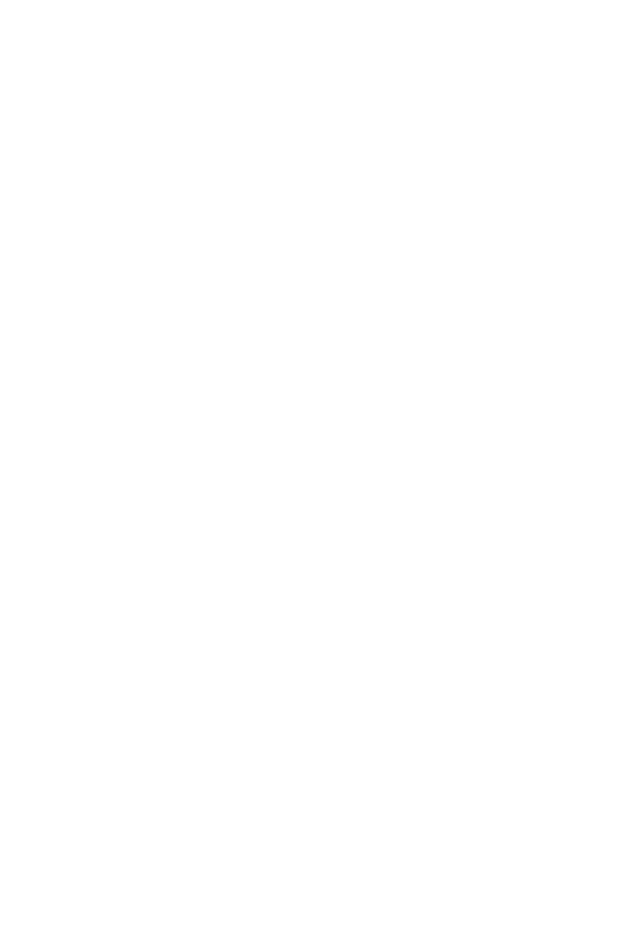
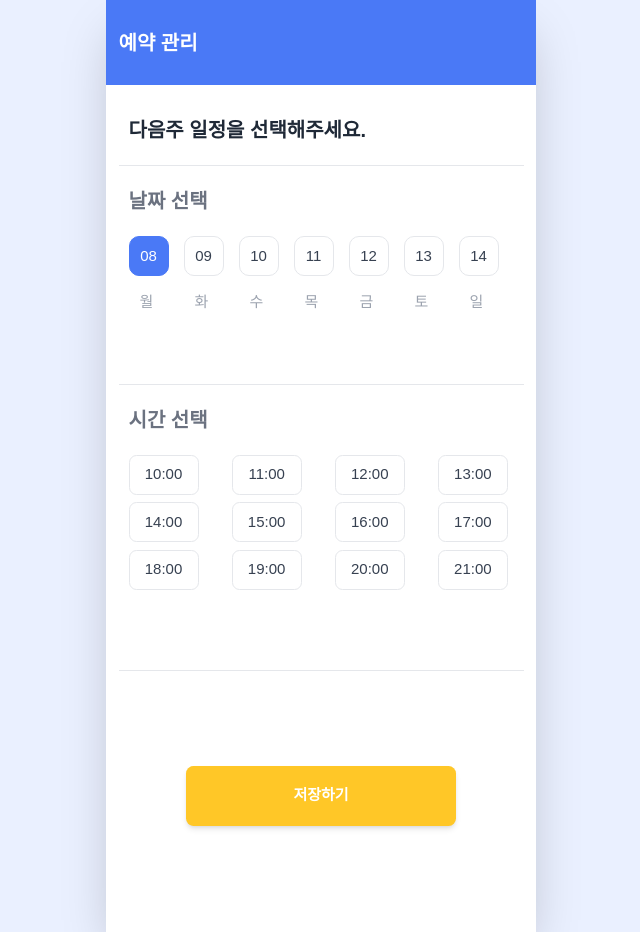
Before and after one commit to KB-hackathon-JGDL/frontend, a Vue app: page /mentor/1/schedule in a window 1280 px wide. Before the commit this address had no page. Shown: the whole page, without its empty margins (319-959 px from the left). Before the commit the page ends 800 px from the top, so only its background shows below. Built offline with nearby package versions, Linux system fonts and the light colour scheme; a web font is replaced by a local one.

Commit message:
feat: 멘토 스케줄 관리

```diff
--- /dev/null
+++ b/src/api/mentor.ts
@@ -0,0 +1,18 @@
+import http from './http'
+
+export type AvailabilityWindow = { date: string; times: string[] }
+export type AvailabilityPayload = {
+  mentorId: string
+  timezone: string
+  windows: AvailabilityWindow[]
+}
+
+export async function fetchAvailability(mentorId: string) {
+  const { data } = await http.get(`/mentors/${mentorId}/availability`)
+  return data as { windows: AvailabilityWindow[] } | null
+}
+
+export async function saveAvailability(mentorId: string, payload: AvailabilityPayload) {
+  const { data } = await http.put(`/mentors/${mentorId}/availability`, payload)
+  return data
+}
--- a/src/components/home/SupportPreview.vue
+++ b/src/components/home/SupportPreview.vue
@@ -14,7 +14,7 @@
         전체보기
       </button>
     </div>
-    <div class="flex gap-3 flex-row-reverse">
+    <div class="flex gap-3 flex-row">
      <SupportCard v-for="it in items" :key="it.id" :item="it" />
     </div>
   </section>
--- /dev/null
+++ b/src/components/modal/ScheduleModal.vue
@@ -0,0 +1,59 @@
+<script setup lang="ts">
+import { useRouter } from 'vue-router'
+
+const props = defineProps<{ show: boolean }>()
+const emit  = defineEmits<{ (e:'close'): void; (e:'goHome'): void }>()
+
+const router = useRouter()
+
+function goHome() {
+  emit('goHome')
+  router.push('/home')
+}
+</script>
+
+
+<template>
+  <Teleport to="body">
+    <transition name="fade">
+      <div
+        v-if="show"
+        class="fixed inset-0 z-[60] grid place-items-center bg-black/50 backdrop-blur-[2px]"
+        role="dialog" aria-modal="true"
+        @click.self="emit('close')"
+      >
+        <transition name="pop">
+          <div class="w-[85%] max-w-[420px] rounded-2xl bg-white shadow-xl overflow-hidden">
+            <div class="px-6 pt-14 pb-2">
+              <h3 class="w-full text-center text-[20px] font-regualer text-gray-900">
+                저장 완료 되었습니다!
+              </h3>
+            </div>
+
+            <div v-if="$slots.default" class="px-6 py-3">
+              <slot />
+            </div>
+
+            <div class="px-6 pt-8 pb-14 flex justify-center">
+              <slot name="actions">
+                <button
+                  class="h-20 px-20 rounded-lg bg-[#7BA7FD] text-white text-[14px] font-semibold hover:brightness-95"
+                  @click="goHome"
+                >
+                  확인
+                </button>
+              </slot>
+            </div>
+          </div>
+        </transition>
+      </div>
+    </transition>
+  </Teleport>
+</template>
+
+<style scoped>
+.fade-enter-active,.fade-leave-active{transition:opacity .18s ease}
+.fade-enter-from,.fade-leave-to{opacity:0}
+.pop-enter-active,.pop-leave-active{transition:transform .18s ease,opacity .18s ease}
+.pop-enter-from,.pop-leave-to{transform:scale(.97);opacity:0}
+</style>
--- a/src/router/index.ts
+++ b/src/router/index.ts
@@ -79,6 +79,11 @@
   name: 'Login',
   component: () => import('@/views/auth/LoginView.vue'),
 },
+  {
+    path: '/mentor/:id/schedule',
+    name: 'mentor-schedule',
+    component: () => import('@/views/mentor/MentorScheduleView.vue'),
+  },
 
 ]
 
--- /dev/null
+++ b/src/stores/useAvailability.ts
@@ -0,0 +1,48 @@
+import { defineStore } from 'pinia'
+import { ref } from 'vue'
+import { fetchAvailability, saveAvailability, type AvailabilityPayload } from '@/api/mentor'
+
+export const useAvailabilityStore = defineStore('availability', () => {
+  const map = ref<Record<string, Set<string>>>({})
+
+  function ensure(dateKey: string) {
+    if (!map.value[dateKey]) map.value[dateKey] = new Set<string>()
+  }
+
+  function toggle(dateKey: string, time: string) {
+    ensure(dateKey)
+    const s = map.value[dateKey]
+    s.has(time) ? s.delete(time) : s.add(time)
+    map.value = { ...map.value }
+  }
+
+  function timesOf(dateKey: string) {
+    ensure(dateKey)
+    return map.value[dateKey]
+  }
+
+  function setFromBackend(windows: { date: string; times: string[] }[]) {
+    const m: Record<string, Set<string>> = {}
+    for (const w of windows) m[w.date] = new Set(w.times)
+    map.value = m
+  }
+
+  function toPayload(mentorId: string): AvailabilityPayload {
+    const windows = Object.entries(map.value)
+      .filter(([_, set]) => set.size > 0)
+      .map(([date, set]) => ({ date, times: Array.from(set).sort() }))
+    return { mentorId, timezone: 'Asia/Seoul', windows }
+  }
+
+  async function load(mentorId: string) {
+    const data = await fetchAvailability(mentorId)
+    if (data?.windows) setFromBackend(data.windows)
+  }
+
+  async function save(mentorId: string) {
+    const payload = toPayload(mentorId)
+    return await saveAvailability(mentorId, payload)
+  }
+
+  return { map, toggle, timesOf, setFromBackend, toPayload, load, save }
+})
--- /dev/null
+++ b/src/views/mentor/MentorScheduleView.vue
@@ -0,0 +1,146 @@
+<script setup lang="ts">
+import { computed, onMounted, ref } from 'vue'
+import { useRoute } from 'vue-router'
+import ScheduleModal from '@/components/modal/ScheduleModal.vue'
+
+const route = useRoute()
+const mentorId = String(route.params.id || 'M-01')
+
+const WEEK = ['일','월','화','수','목','금','토']
+function fmt(d: Date) {
+  const yyyy = d.getFullYear()
+  const mm = String(d.getMonth() + 1).padStart(2, '0')
+  const dd = String(d.getDate()).padStart(2, '0')
+  return { key: `${yyyy}-${mm}-${dd}`, dd, wk: WEEK[d.getDay()] }
+}
+
+const now = new Date()
+const day = now.getDay()
+const delta = ((8 - day) % 7) || 7
+const start = new Date(now)
+start.setDate(now.getDate() + delta)
+
+const days = Array.from({ length: 7 }, (_, i) => {
+  const d = new Date(start)
+  d.setDate(start.getDate() + i)
+  const f = fmt(d)
+  return { key: f.key, label: f.dd, week: f.wk }
+})
+
+const TIMES = ['10:00','11:00','12:00','13:00','14:00','15:00','16:00','17:00','18:00','19:00','20:00','21:00']
+
+const selectedDateKey = ref(days[0].key)
+const selectedMap = ref<Record<string, Set<string>>>({})
+
+function ensure(dateKey: string) {
+  if (!selectedMap.value[dateKey]) selectedMap.value[dateKey] = new Set<string>()
+}
+
+const selectedTimesOfDay = computed(() => {
+  ensure(selectedDateKey.value)
+  return selectedMap.value[selectedDateKey.value]
+})
+
+function toggle(t: string) {
+  ensure(selectedDateKey.value)
+  const set = selectedMap.value[selectedDateKey.value]
+  set.has(t) ? set.delete(t) : set.add(t)
+  selectedMap.value = { ...selectedMap.value }
+}
+
+function save() {
+  const payload = Object.entries(selectedMap.value).map(([date, set]) => ({
+    date,
+    times: Array.from(set).sort()
+  }))
+  localStorage.setItem(`mentorAvailability:${mentorId}`, JSON.stringify(payload))
+  alert('저장되었습니다.')
+}
+
+/* 모달 연결 */
+const showScheduleModal = ref(false)
+const timesArray = computed(() => Array.from(selectedTimesOfDay.value))
+function openScheduleModal() { showScheduleModal.value = true }
+function closeScheduleModal() { showScheduleModal.value = false }
+function confirmScheduleModal() {
+  save()
+  closeScheduleModal()
+}
+</script>
+
+<template>
+  <div class="min-h-dvh grid place-items-center bg-[#EAF0FF]">
+    <div class="relative w-[430px] h-[932px] shadow-2xl overflow-hidden bg-[#4A79F6]">
+      <header class="h-[85px] px-5 flex items-center text-white">
+        <p class="text-[20px] font-semibold">예약 관리</p>
+      </header>
+
+      <main class="absolute inset-x-0 bottom-0 top-[85px] bg-white overflow-y-auto">
+        <div class="px-5 py-6">
+          <p class="text-[20px] font-semibold text-gray-800 mb-[20px] mt-[15px] ml-[10px]">다음주 일정을 선택해주세요.</p>
+
+          <div class="border-t border-gray-200 pt-4">
+            <p class="text-[20px] font-semibold text-gray-500 mt-[10px] mb-[20px] ml-[10px]">날짜 선택</p>
+
+            <div class="flex gap-2 overflow-x-auto pb-2">
+              <button
+                v-for="d in days" :key="d.key"
+                @click="selectedDateKey = d.key"
+                :class="[
+                  'w-[40px] h-[40px] rounded-[10px] border grid place-items-center shrink-0 text-[15px] ml-[10px]',
+                  selectedDateKey === d.key
+                    ? 'bg-[#4A79F6] text-white border-[#4A79F6]'
+                    : 'bg-white text-gray-700 border-gray-200'
+                ]"
+                :title="`${d.key} (${d.week})`"
+              >
+                {{ d.label }}
+              </button>
+            </div>
+
+            <div class="mt-1 flex gap-2 overflow-x-auto px-1 text-gray-400 text-[15px] mt-[10px] ml-[10px] gap-[25px]">
+              <span
+                v-for="d in days" :key="d.key"
+                class="w-12 text-center shrink-0 tracking-tighter"
+              >
+                {{ d.week }}
+              </span>
+            </div>
+          </div>
+
+          <div class="border-t border-gray-200 pt-4 mt-[70px]">
+            <p class="text-[20px] font-semibold text-gray-500 mt-[10px] mb-[20px] ml-[10px]">시간 선택</p>
+            <div class="grid grid-cols-4 gap-3">
+              <button
+                v-for="t in TIMES" :key="t"
+                @click="toggle(t)"
+                :class="[
+                  'w-[70px] h-[40px] rounded-xl border text-[15px] ml-[10px]',
+                  selectedTimesOfDay.has(t) ? 'bg-[#FFBD01] text-white border-[#FFBD01] font-semibold' : 'bg-white text-gray-700 border-gray-200'
+                ]"
+              >
+                {{ t }}
+              </button>
+            </div>
+          </div>
+
+          <div class="mt-[80px] border-t border-gray-200 pt-6 flex justify-center">
+            <button
+              class="w-[270px] h-[60px] mt-[80px] rounded-xl bg-[#FFC727] text-[15px] text-white font-semibold shadow-md active:scale-[0.99]"
+              @click="openScheduleModal"
+            >
+              저장하기
+            </button>
+          </div>
+        </div>
+      </main>
+    </div>
+
+<ScheduleModal
+  v-if="showScheduleModal"
+  :show="showScheduleModal"
+  @cancel="closeScheduleModal"
+  @confirm="confirmScheduleModal"
+/>
+  </div>
+</template>
```
